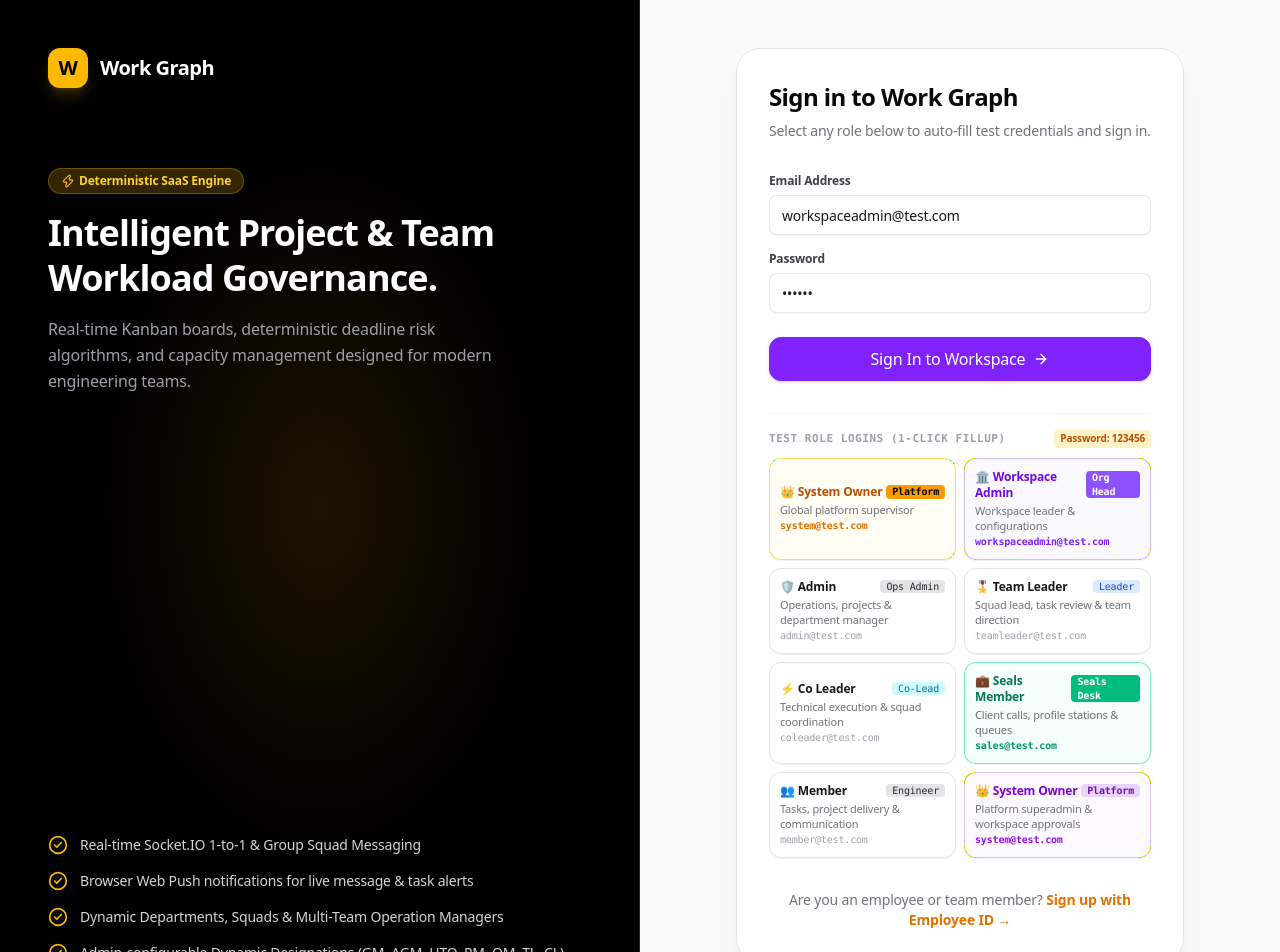
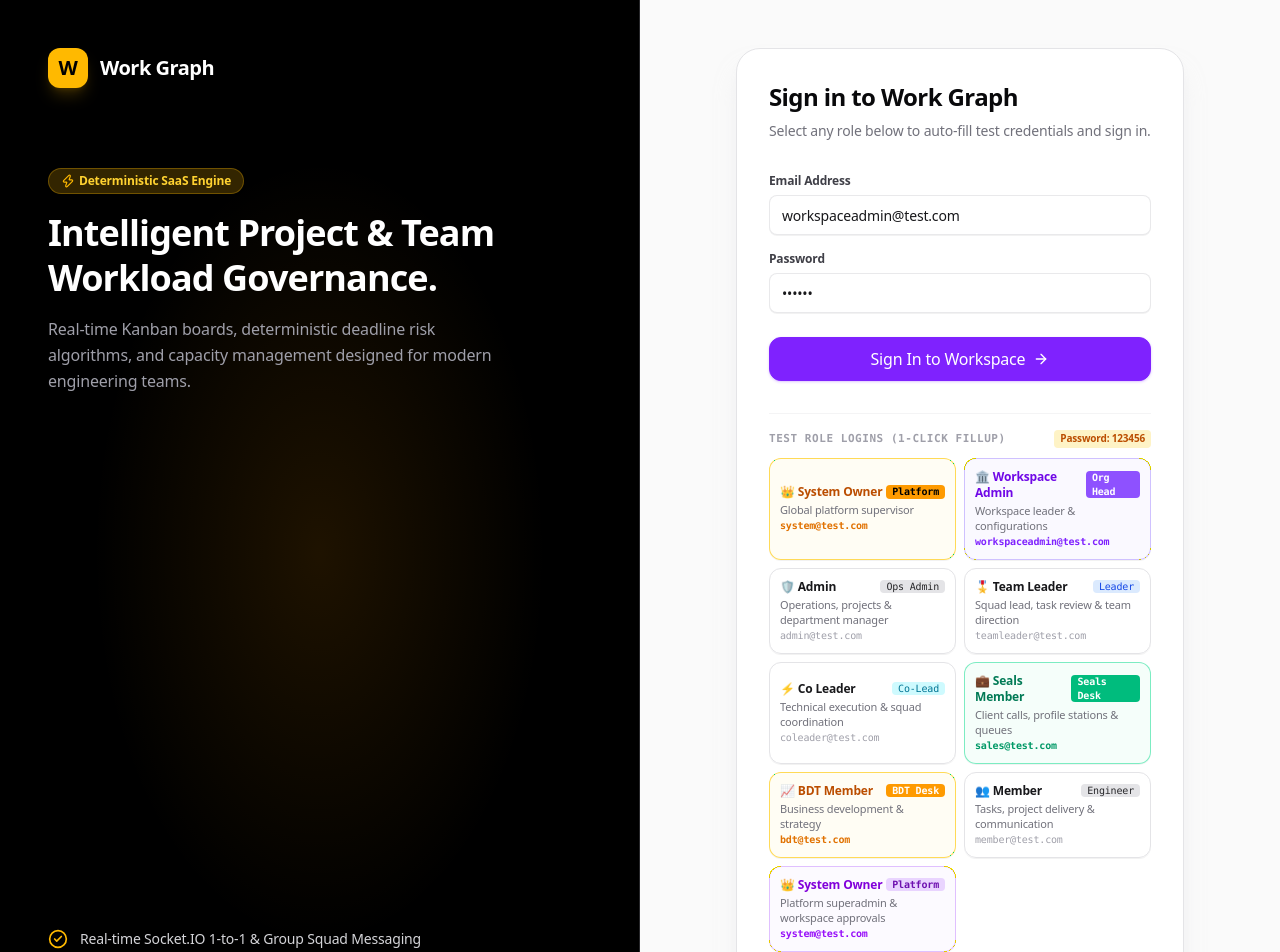
Before and after one commit to ahanaf607307/WorkGraph-frontend, a Next.js app: page /login in a window 1280 px wide. Shown: the top 952 px of the page. Built offline with nearby package versions, Linux system fonts and the light colour scheme; no server answers.

Commit message:
Enhance login and dynamic registration with workspace department discovery

```diff
--- a/src/modules/departments/actions/department.actions.ts
+++ b/src/modules/departments/actions/department.actions.ts
@@ -51,6 +51,10 @@ export interface HierarchyData {
 }
 
 export const departmentActions = {
+  getDepartmentsByCode: async (workspaceCode: string): Promise<DepartmentItem[]> => {
+    return apiClient<DepartmentItem[]>(`/departments/public/by-code/${encodeURIComponent(workspaceCode.trim())}`);
+  },
+
   getDepartments: async (organizationId?: string): Promise<DepartmentItem[]> => {
     const query = organizationId ? `?organizationId=${organizationId}` : "";
     return apiClient<DepartmentItem[]>(`/departments${query}`);
--- a/src/view/auth/LoginView.tsx
+++ b/src/view/auth/LoginView.tsx
@@ -249,6 +249,22 @@ export const LoginView: React.FC = () => {
                 <div className="text-3xs text-emerald-600 dark:text-emerald-400 font-mono mt-0.5 font-semibold">sales@test.com</div>
               </button>
 
+              {/* BDT Member */}
+              <button
+                type="button"
+                onClick={() => setDemoAccount("bdt@test.com", "BDT Member")}
+                className="p-2.5 text-xs font-medium text-left rounded-xl border border-amber-300/80 dark:border-amber-700/60 bg-amber-50/50 dark:bg-amber-950/20 hover:border-amber-500 hover:bg-amber-100/60 dark:hover:bg-amber-900/30 transition-all cursor-pointer shadow-2xs group"
+              >
+                <div className="flex items-center justify-between">
+                  <span className="font-extrabold text-amber-700 dark:text-amber-400 flex items-center gap-1.5">
+                    📈 BDT Member
+                  </span>
+                  <span className="text-3xs font-mono font-bold bg-amber-500 text-white px-1.5 py-0.2 rounded">BDT Desk</span>
+                </div>
+                <div className="text-2xs text-zinc-500 dark:text-zinc-400 mt-0.5">Business development & strategy</div>
+                <div className="text-3xs text-amber-600 dark:text-amber-400 font-mono mt-0.5 font-semibold">bdt@test.com</div>
+              </button>
+
               {/* Member */}
               <button
                 type="button"
--- a/src/view/auth/MemberRegisterView.tsx
+++ b/src/view/auth/MemberRegisterView.tsx
@@ -1,12 +1,13 @@
 "use client";
 
-import React, { useState } from "react";
+import React, { useState, useEffect } from "react";
 import Link from "next/link";
 import { useRouter } from "next/navigation";
 import { useForm } from "react-hook-form";
 import { zodResolver } from "@hookform/resolvers/zod";
 import { memberRegisterSchema, MemberRegisterFormData } from "../../modules/auth/schemas/auth.schema";
 import { authActions } from "../../modules/auth/actions/auth.actions";
+import { departmentActions } from "../../modules/departments/actions/department.actions";
 import { Button } from "../../components/ui/button";
 import { Input } from "../../components/ui/input";
 import { toast } from "sonner";
@@ -26,6 +27,8 @@ export const MemberRegisterView: React.FC = () => {
   const {
     register,
     handleSubmit,
+    watch,
+    setValue,
     formState: { errors },
   } = useForm<MemberRegisterFormData>({
     resolver: zodResolver(memberRegisterSchema),
@@ -33,6 +36,29 @@ export const MemberRegisterView: React.FC = () => {
       departmentName: "Sales",
     },
   });
+
+  const workspaceCode = watch("companyCode");
+  const [availableDepartments, setAvailableDepartments] = useState<any[]>([]);
+  const [fetchingDepts, setFetchingDepts] = useState(false);
+
+  useEffect(() => {
+    if (!workspaceCode || workspaceCode.trim().length < 3) return;
+    const timer = setTimeout(async () => {
+      try {
+        setFetchingDepts(true);
+        const list = await departmentActions.getDepartmentsByCode(workspaceCode.trim());
+        if (list && list.length > 0) {
+          setAvailableDepartments(list);
+          setValue("departmentName", list[0].name);
+        }
+      } catch {
+        // Ignore while user is typing
+      } finally {
+        setFetchingDepts(false);
+      }
+    }, 400);
+    return () => clearTimeout(timer);
+  }, [workspaceCode, setValue]);
 
   const onSubmit = async (data: MemberRegisterFormData) => {
     setIsLoading(true);
@@ -205,9 +231,19 @@ export const MemberRegisterView: React.FC = () => {
                 {...register("departmentName")}
                 className="w-full px-3.5 py-2.5 text-xs rounded-xl border border-zinc-200 dark:border-zinc-800 bg-white dark:bg-zinc-900 text-zinc-900 dark:text-white focus:border-violet-500 focus:outline-none cursor-pointer"
               >
-                <option value="Sales">Sales (Client Outreach, Station Profiles & Pipelines)</option>
-                <option value="Operation">Operation (Systems, Technical Delivery & Operations)</option>
-                <option value="Bdt">Bdt (Business Development & Financial Strategy)</option>
+                {availableDepartments && availableDepartments.length > 0 ? (
+                  availableDepartments.map((dept) => (
+                    <option key={dept.id} value={dept.name}>
+                      {dept.name} {dept.description ? `(${dept.description})` : ""}
+                    </option>
+                  ))
+                ) : (
+                  <>
+                    <option value="Sales">Sales (Client Outreach, Station Profiles & Pipelines)</option>
+                    <option value="Operation">Operation (Systems, Technical Delivery & Operations)</option>
+                    <option value="Bdt">Bdt (Business Development & Financial Strategy)</option>
+                  </>
+                )}
               </select>
               {errors.departmentName?.message && (
                 <p className="text-3xs text-rose-500 mt-1">{errors.departmentName.message}</p>
```
